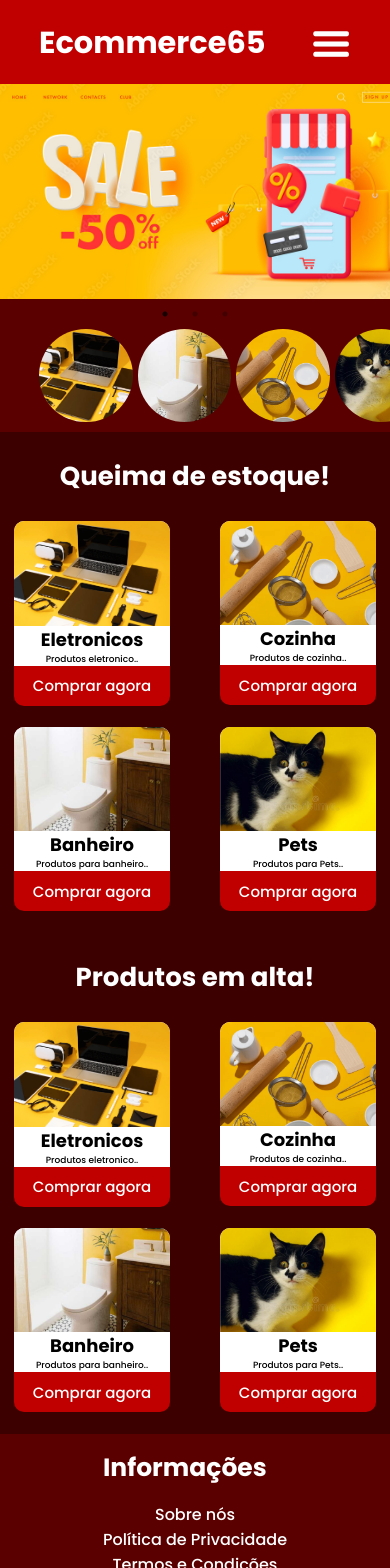
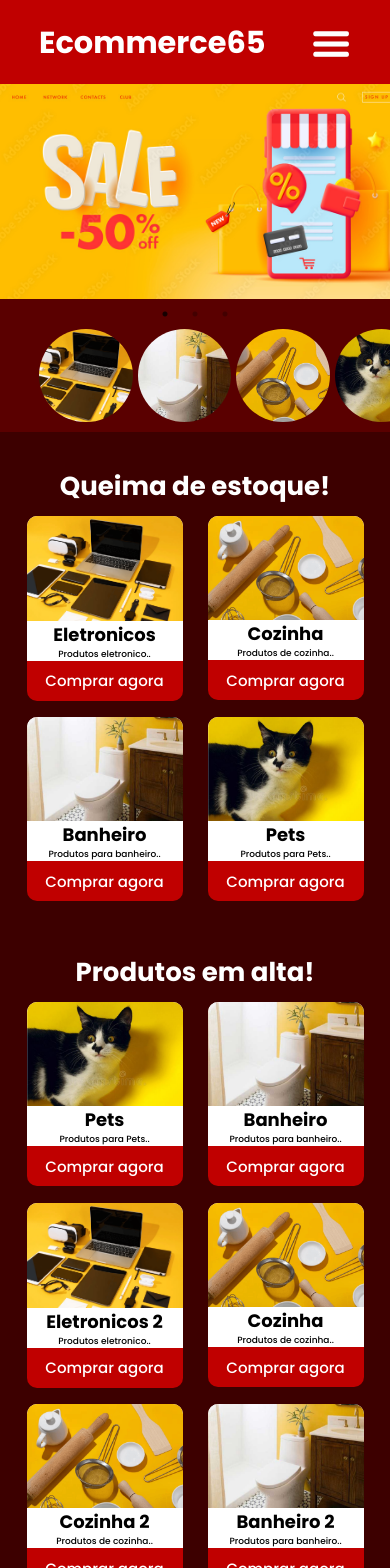
Before and after one commit to johnAndrade65/Ecommerce65, a React (Vite) app: page / in a window 390 px wide. Shown: the top 1568 px of the page. Built offline with nearby package versions, Linux system fonts and the light colour scheme.

Commit message:
Atualização 0.0.2.4: mudanças nos componentes Products e Promotions, inclusive na estilização deles. para mais detalhes leia o Readme.me

```diff
--- a/src/App.css
+++ b/src/App.css
@@ -183,7 +183,7 @@
   align-items: center;
   justify-content: center;
   flex-direction: column;
-  padding: 25px 0;
+  padding: 35px 0;
 }
 .products-container h2 {
   text-align: center;
@@ -192,8 +192,11 @@
 }
 .products-container .container {
   height: inherit;
-  display: flex;
-  flex-wrap: wrap;
+  display: grid;
+  justify-items: center;
+  grid-template-columns: repeat(auto-fit, minmax(300px, 1fr));
+  grid-auto-flow: row;
+  grid-gap: 10px;
 }
 .products-container .container .product {
   height: 300px;
@@ -205,7 +208,7 @@
   flex-direction: column;
   align-items: center;
   justify-content: space-between;
-  margin: 25px;
+  margin: 10px 0;
 }
 .product img {
   height: 20vh;
@@ -291,12 +294,10 @@
     font-size: 26px;
   }
   .products-container .container {
-    display: grid;
+    width: auto;
+    gap: 25px;
     grid-template-columns: repeat(2, 1fr);
     grid-template-rows: repeat(2, 1fr);
-    align-items: center;
-    justify-content: center;
-    grid-auto-columns: auto;
   }
   .products-container .container .product {
     min-height: 150px;
@@ -319,7 +320,7 @@
     min-width: 150px;
   }
   .product button:hover {
-    font-size: 20px;
+    font-size: 18px;
   }
 
   /*Estilização do componente Footer*/
--- a/src/components/Highlights/index.jsx
+++ b/src/components/Highlights/index.jsx
@@ -15,13 +15,13 @@ const Highlights = () => {
           <img src={products[1].img} alt={products[1].name} />
         </div>
         <div className="highlight-item">
-          <img src={products[3].img} alt="Produtos de banheiro"/>
+          <img src={products[3].img} alt={products[3].name}/>
         </div>
         <div className="highlight-item">
           <img src={products[2].img} alt={products[2].name}/>
         </div>
         <div className="highlight-item">
-          <img src={products[4].img} alt="Produtos para Pets"/>
+          <img src={products[4].img} alt={products[4].name}/>
         </div>
       </div>
     </div>
--- a/src/components/Products/index.jsx
+++ b/src/components/Products/index.jsx
@@ -8,11 +8,13 @@ import { useContext } from "react";
 const Products = () => {
   const { products } = useContext(ProductsContext);
 
+  const randomProducts = Object.keys(products).sort(() => Math.random() - 0.5);
+
   return (
     <div className="products-container" id="products">
       <h2>Produtos em alta!</h2>
       <div className="container">
-        {Object.keys(products).map((productId) => {
+        {randomProducts.slice(0, 8).map((productId) => {
           const product = products[productId];
           return (
             <div key={productId} className="product">
--- a/src/components/Promotions/index.jsx
+++ b/src/components/Promotions/index.jsx
@@ -12,7 +12,7 @@ const Promotions = () => {
     <div className="products-container" id="promotions">
       <h2>Queima de estoque!</h2>
       <div className="container">
-        {Object.keys(products).map((productId) => {
+        {Object.keys(products).slice(0, 4).map((productId) => {
           const product = products[productId];
           return (
             <div key={productId} className="product">
--- a/src/contexts/index.jsx
+++ b/src/contexts/index.jsx
@@ -31,6 +31,26 @@ const ProductsProvider = ({ children }) => {
       name: "Pets",
       description: "Produtos para Pets..",
       img:  PetsImg,
+    },
+    5: {
+      name: "Eletronicos 2",
+      description: "Produtos eletronico..",
+      img:  EletronicsImg,
+    },
+    6: {
+      name: "Cozinha 2",
+      description: "Produtos de cozinha..",
+      img: KitchenImg,
+    },
+    7: {
+      name: "Banheiro 2",
+      description: "Produtos para banheiro..",
+      img: BathroomImg,
+    },
+    8: {
+      name: "Pets 2",
+      description: "Produtos para Pets..",
+      img:  PetsImg,
     }
   });
 
```
Also changed, not shown: 1 other file (tests, documents, lock files or other folders).
